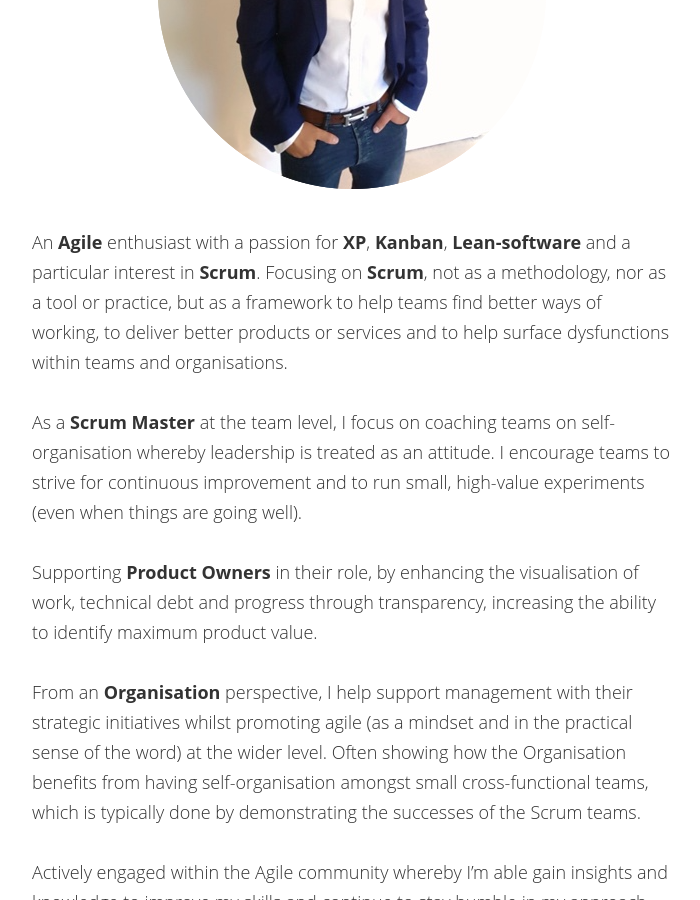
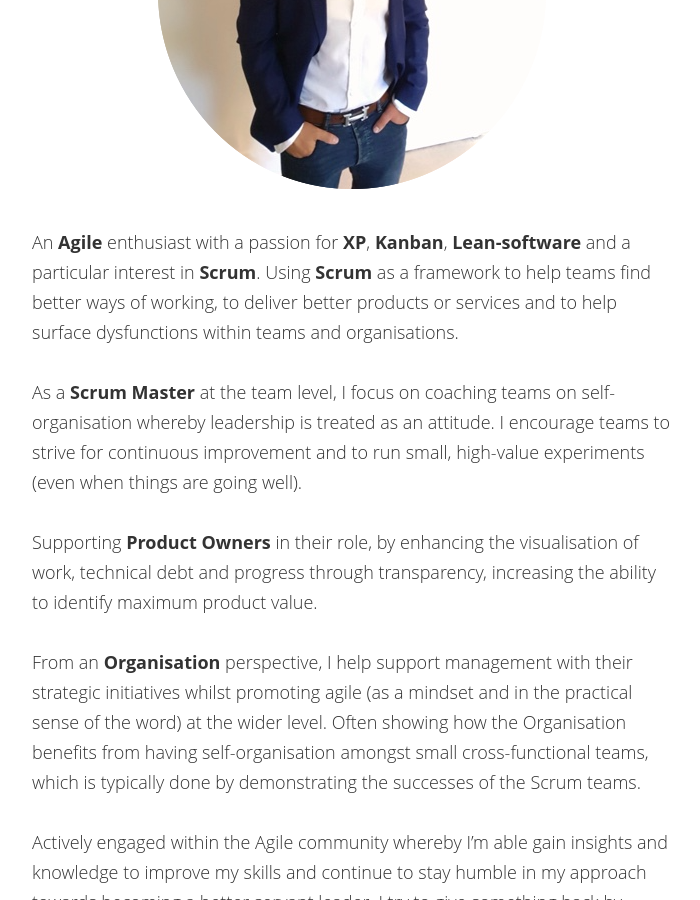
Before and after one commit to IamJackReed/JackReed, a Jekyll site: the page built from about.md, in a window 1280 px wide and 900 px high, scrolled down 463 px. Shown: the whole window, without its empty margins (288-988 px from the left). Built offline with Jekyll 4.4.1, drawn with Linux system fonts in a browser that asks for light colours; nearby versions of some CDN libraries; some web fonts are replaced.

Commit message:
Update about.md

```diff
--- a/about.md
+++ b/about.md
@@ -6,7 +6,7 @@ permalink: /about/
 <p style="text-align:center;"><img src="/assets/images/about-me-profile.png"></p>
 
 <span style="color:#00000; font-family: 'open sans'; font-size: 1em; font-size: 18px; font-weight: 200; hyphens: none;">
-An **Agile** enthusiast with a passion for **XP**, **Kanban**, **Lean-software** and a particular interest in **Scrum**. Focusing on **Scrum**, not as a methodology, nor as a tool or practice, but as a framework to help teams find better ways of working, to deliver better products or services and to help surface dysfunctions within teams and organisations.
+An **Agile** enthusiast with a passion for **XP**, **Kanban**, **Lean-software** and a particular interest in **Scrum**. Using **Scrum** as a framework to help teams find better ways of working, to deliver better products or services and to help surface dysfunctions within teams and organisations.
 
 <span style="color:#00000; font-family: 'open sans'; font-size: 1em; font-size: 18px; font-weight: 200; hyphens: none;">
 As a **Scrum Master** at the team level, I focus on coaching teams on self-organisation whereby leadership is treated as an attitude. I encourage teams to strive for continuous improvement and to run small, high-value experiments (even when things are going well).
```
